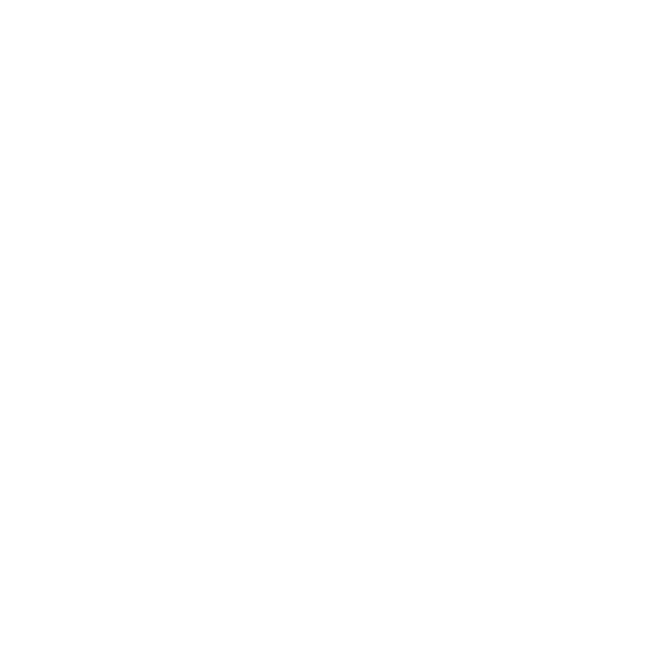
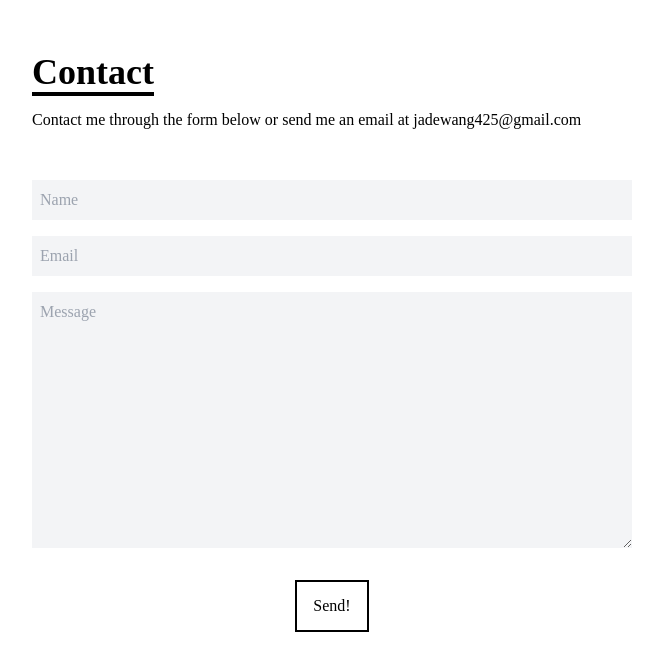
Before and after one commit to jadewang425/portfolio, a React (Create React App) app: page / in a window 1280 px wide. Shown: the part 3242-3912 px from the top of the page, without its empty margins (308-970 px from the left). Before the commit the page ends 3200 px from the top, so only its background shows below. Built offline with nearby package versions, Linux system fonts and the light colour scheme.

Commit message:
added contact form

```diff
--- a/package.json
+++ b/package.json
@@ -10,6 +10,7 @@
     "react-dom": "^18.2.0",
     "react-icons": "^4.11.0",
     "react-scripts": "5.0.1",
+    "react-scroll": "^1.9.0",
     "web-vitals": "^2.1.4"
   },
   "scripts": {
--- a/src/App.js
+++ b/src/App.js
@@ -1,4 +1,5 @@
 import About from "./components/About";
+import Contact from "./components/Contact";
 import Home from "./components/Home";
 import NavBar from "./components/NavBar";
 import Projects from "./components/Projects";
@@ -12,6 +13,7 @@
       <About />
       <Skills />
       <Projects />
+      <Contact />
     </div>
   );
 }
--- /dev/null
+++ b/src/components/Contact.jsx
@@ -0,0 +1,16 @@
+export default function Contact () {
+    return (
+        <div name='contact' className="w-full h-screen flex justify-center items-center p-4">
+            <form method='POST' action="https://getform.io/f/97dba2eb-5a04-4955-b636-5a25ee210848" className="flex flex-col max-w-[600px] w-full">
+                <div className="pb-8">
+                    <p className="text-4xl font-bold inline border-b-4 border-black">Contact</p>
+                    <p className="py-4">Contact me through the form below or send me an email at jadewang425@gmail.com</p>
+                </div>
+                <input className="p-2 bg-gray-100" type="text" placeholder="Name" name="name" />
+                <input className="my-4 p-2 bg-gray-100" type="email" placeholder="Email" name="email" />
+                <textarea className="p-2 bg-gray-100" id="" rows="10" placeholder="Message" name="message"></textarea>
+                <button className="border-2 border-black px-4 py-3 my-8 mx-auto hover:text-white hover:bg-black">Send!</button>
+            </form>
+        </div>
+    )
+}
```
Also changed, not shown: 1 other file (tests, documents, lock files or other folders).
